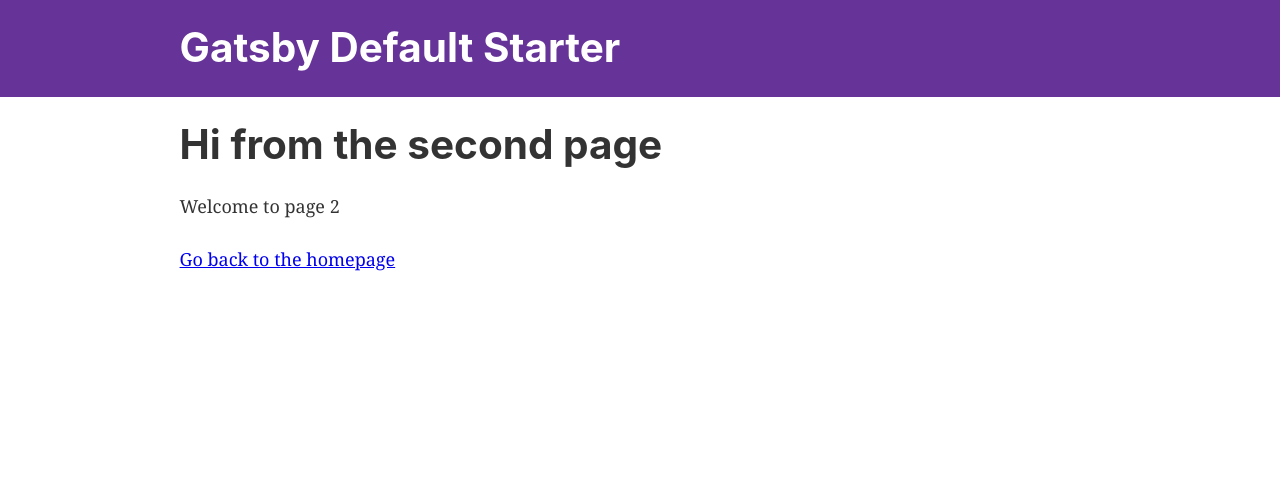
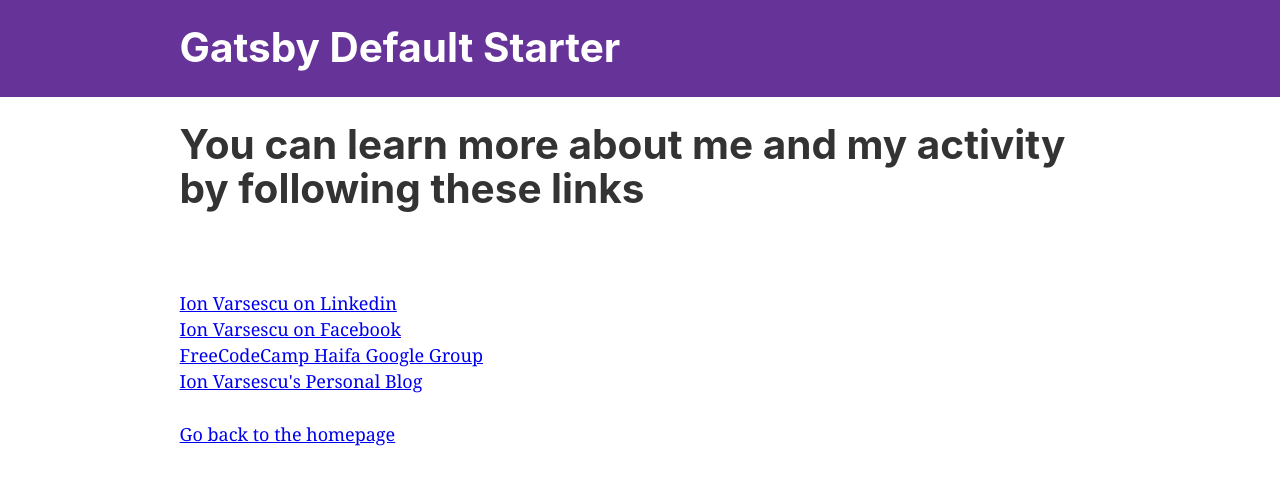
Before and after one commit to Nei-V/JAMstack-freeCodeCamp-hackaton, a Gatsby site: page /page-2 in a window 1280 px wide. Built offline with nearby package versions, Linux system fonts and the light colour scheme; Gatsby itself is replaced by a stand-in of ours.

Commit message:
updated start-up pages

```diff
--- a/src/pages/index.js
+++ b/src/pages/index.js
@@ -6,9 +6,10 @@
 const IndexPage = () => (
   <Layout>
     <h1>JAMstack freeCodeCamp Online Hackaton Project</h1>
-    <p>I'm Ion, I'm learning web development and I'll love to take part in my first Hackaton.</p>
+    <p>I'm Ion, I'm learning web development and I'll love to take part in my first hackaton.</p>
     <p>You can visit my GitHub repository here:</p>
 <a href="https://github.com/Nei-V" target="blank">Ion Varsescu's Github Repositories</a>
+<br />
     <Link to="/page-2/">More about me</Link>
   </Layout>
 )
--- a/src/pages/page-2.js
+++ b/src/pages/page-2.js
@@ -5,8 +5,18 @@
 
 const SecondPage = () => (
   <Layout>
-    <h1>Hi from the second page</h1>
-    <p>Welcome to page 2</p>
+    <h1>You can learn more about me and my activity by following these links</h1>
+    <br />
+    <br />
+    <a href="https://www.linkedin.com/in/ionvarsescu/" target="blank">Ion Varsescu on Linkedin</a>
+    <br />
+    <a href="https://www.facebook.com/varsescu.ion" target="blank">Ion Varsescu on Facebook</a>
+    <br />
+    <a href="https://www.facebook.com/groups/free.code.camp.haifa/" target="blank">FreeCodeCamp Haifa Google Group</a>
+    <br />
+    <a href="http://ionv.co.nf/" target="blank">Ion Varsescu's Personal Blog</a>
+    <br />
+    <br />
     <Link to="/">Go back to the homepage</Link>
   </Layout>
 )
```
